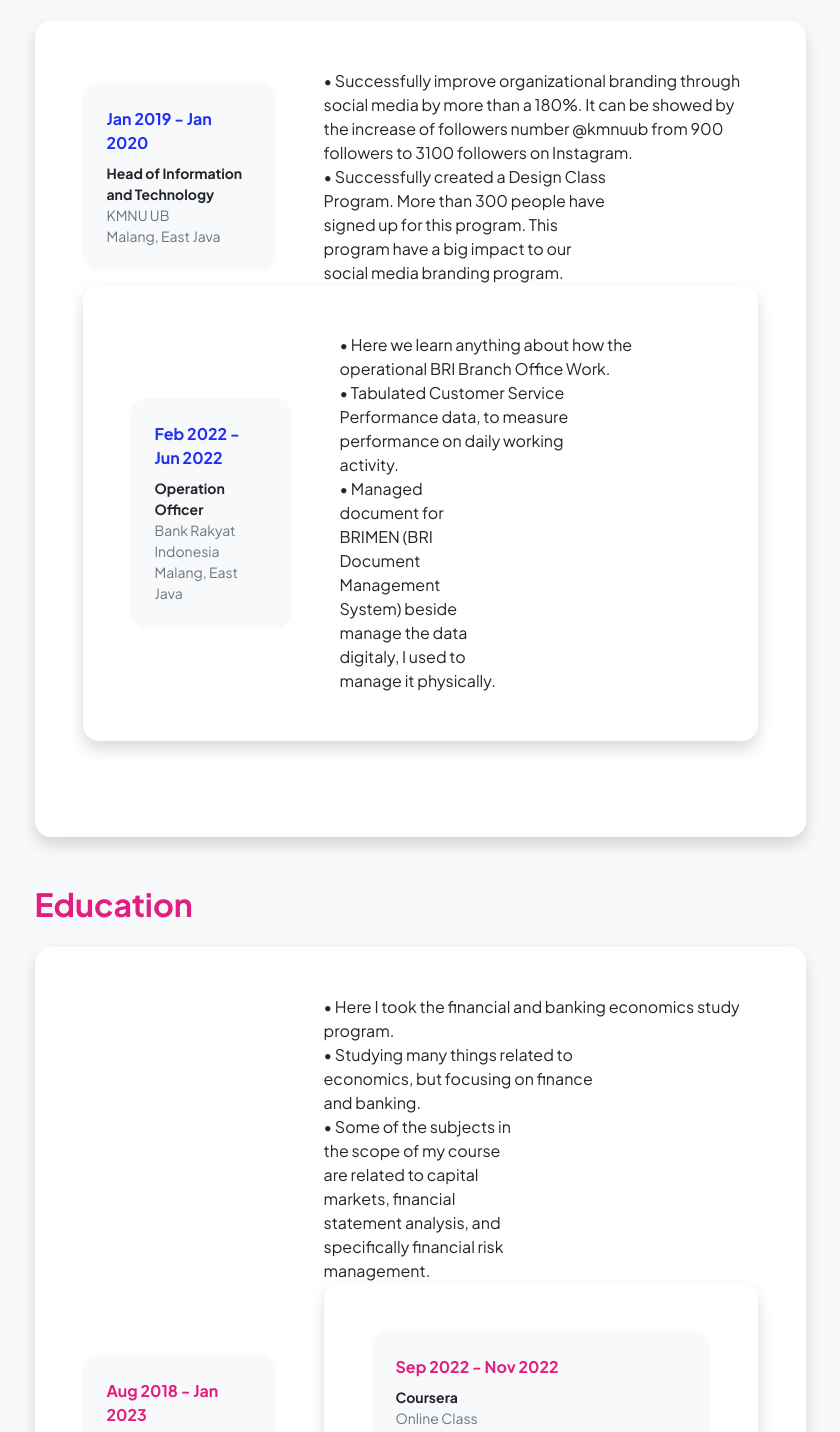
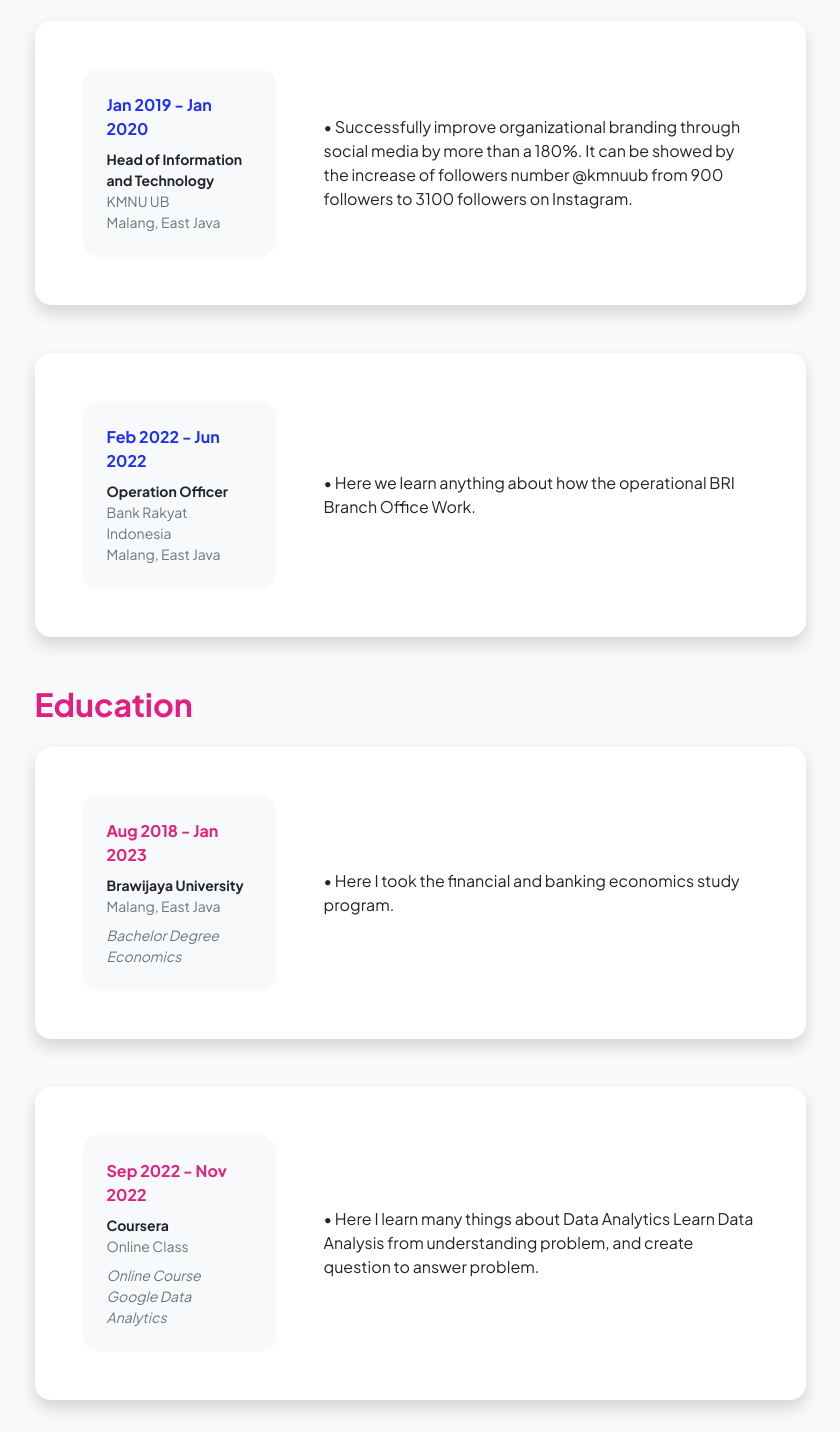
Before and after one commit to imfathoni/imfathoni.github.io, a plain HTML site: page resume.html in a window 1280 px wide. Shown: the part 287-1719 px from the top of the page, without its empty margins (220-1060 px from the left). Drawn offline with nearby package versions, Linux system fonts and the light colour scheme.

Commit message:
Update resume.html

```diff
--- a/resume.html
+++ b/resume.html
@@ -64,8 +64,7 @@
                                                 <div class="small text-muted">Malang, East Java</div>
                                             </div>
                                         </div>
-                                        <div class="col-lg-8"><div>• Successfully improve organizational branding through social media by more than a 180%. It can be showed by the increase of followers number @kmnuub from 900 followers to 3100 followers on Instagram.
-                                        <div class="col-lg-8"><div>• Successfully created a Design Class Program. More than 300 people have signed up for this program. This program have a big impact to our social media branding program.</div></div>
+                                        <div class="col-lg-8"><div>• Successfully improve organizational branding through social media by more than a 180%. It can be showed by the increase of followers number @kmnuub from 900 followers to 3100 followers on Instagram.</div></div>
                                     </div>
                                 </div>
                             </div>
@@ -81,9 +80,7 @@
                                                 <div class="small text-muted">Malang, East Java</div>
                                             </div>
                                         </div>
-                                        <div class="col-lg-8"><div>• Here we learn anything about how the operational BRI Branch Office Work.
-                                        <div class="col-lg-8"><div>• Tabulated Customer Service Performance data, to measure performance on daily working activity.
-                                        <div class="col-lg-8"><div>• Managed document for BRIMEN (BRI Document Management System) beside manage the data digitaly, I used to manage it physically.</div></div>
+                                        <div class="col-lg-8"><div>• Here we learn anything about how the operational BRI Branch Office Work.</div></div>
                                     </div>
                                 </div>
                             </div>
@@ -108,9 +105,7 @@
                                                 </div>
                                             </div>
                                         </div>
-                                        <div class="col-lg-8"><div>• Here I took the financial and banking economics study program.
-                                        <div class="col-lg-8"><div>• Studying many things related to economics, but focusing on finance and banking.
-                                        <div class="col-lg-8"><div>• Some of the subjects in the scope of my course are related to capital markets, financial statement analysis, and specifically financial risk management.</div></div>
+                                        <div class="col-lg-8"><div>• Here I took the financial and banking economics study program. </div></div>
                                     </div>
                                 </div>
                             </div>
@@ -131,8 +126,7 @@
                                                 </div>
                                             </div>
                                         </div>
-                                        <div class="col-lg-8"><div>• Here I learn many things about Data Analytics Learn Data Analysis from understanding problem, and create question to answer problem.
-                                        <div class="col-lg-8"><div>• To deeper data analysis using three main platform MS Excel, SQL and R programming language.</div></div>
+                                        <div class="col-lg-8"><div>• Here I learn many things about Data Analytics Learn Data Analysis from understanding problem, and create question to answer problem.</div></div>
                                     </div>
                                 </div>
                             </div>
```
